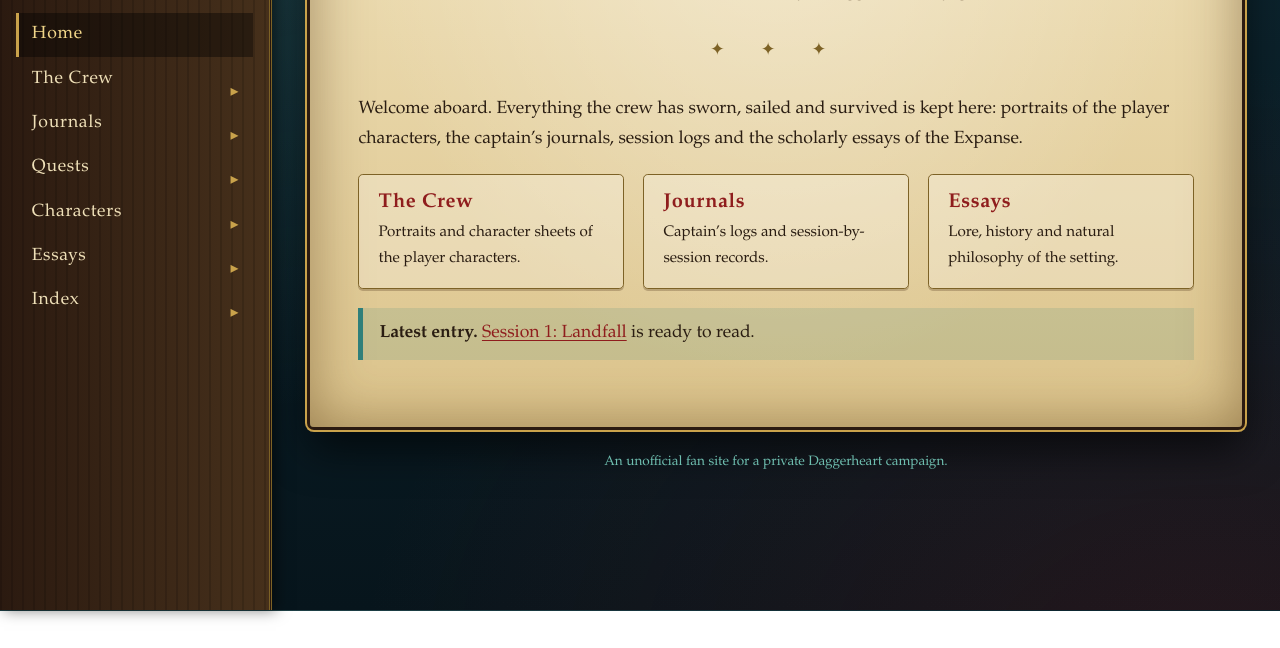
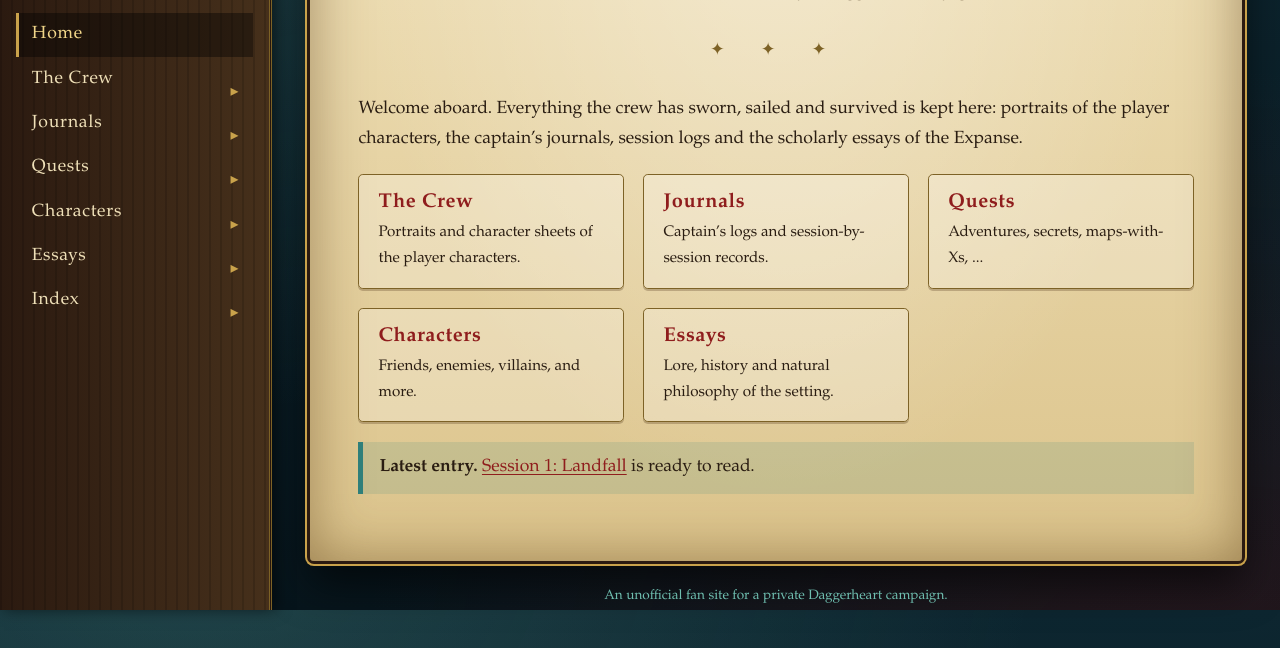
Before and after one commit to itteerde/itteerde.github.io, a website: page AEExport/ws/index.html in a window 1280 px wide. Shown: the part 190-838 px from the top of the page. Before the commit the page ends 801 px from the top, so only its background shows below. Drawn offline with Linux system fonts and the light colour scheme.

Commit message:
Quests, Characters added to Homepage's Cards

```diff
--- a/AEExport/ws/index.html
+++ b/AEExport/ws/index.html
@@ -21,6 +21,8 @@
 <ul class="cards">
 <li><a class="card" href="characters/index.html"><h3>The Crew</h3><p>Portraits and character sheets of the player characters.</p></a></li>
 <li><a class="card" href="journals/index.html"><h3>Journals</h3><p>Captain’s logs and session-by-session records.</p></a></li>
+<li><a class="card" href="quests/index.html"><h3>Quests</h3><p>Adventures, secrets, maps-with-Xs, ...</p></a></li>
+<li><a class="card" href="contacts/index.html"><h3>Characters</h3><p>Friends, enemies, villains, and more.</p></a></li>
 <li><a class="card" href="essays/index.html"><h3>Essays</h3><p>Lore, history and natural philosophy of the setting.</p></a></li>
 </ul>
 <div class="note"><strong>Latest entry.</strong> <a href="journals/session-01.html">Session 1: Landfall</a> is ready to read.</div>
```
